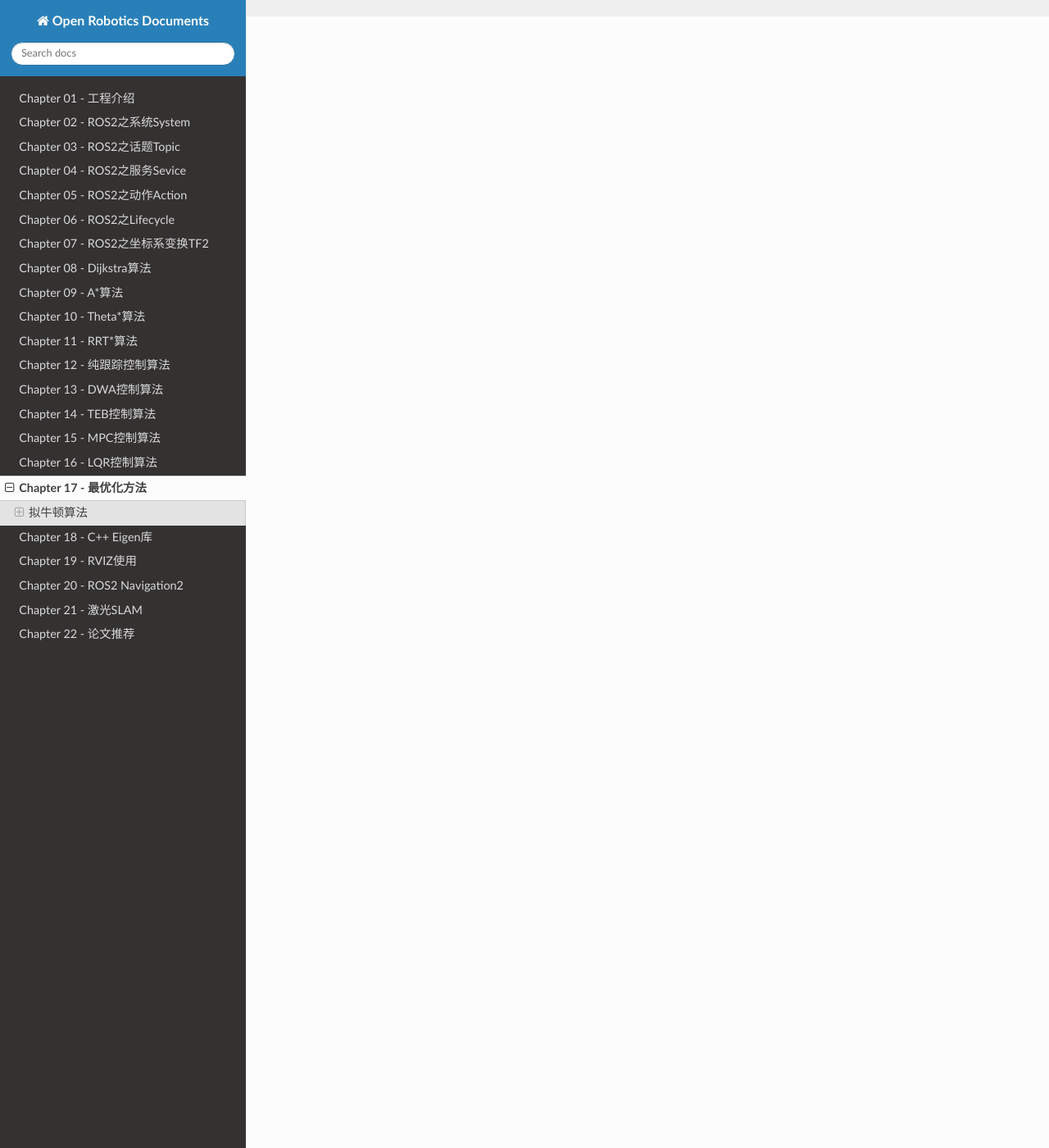
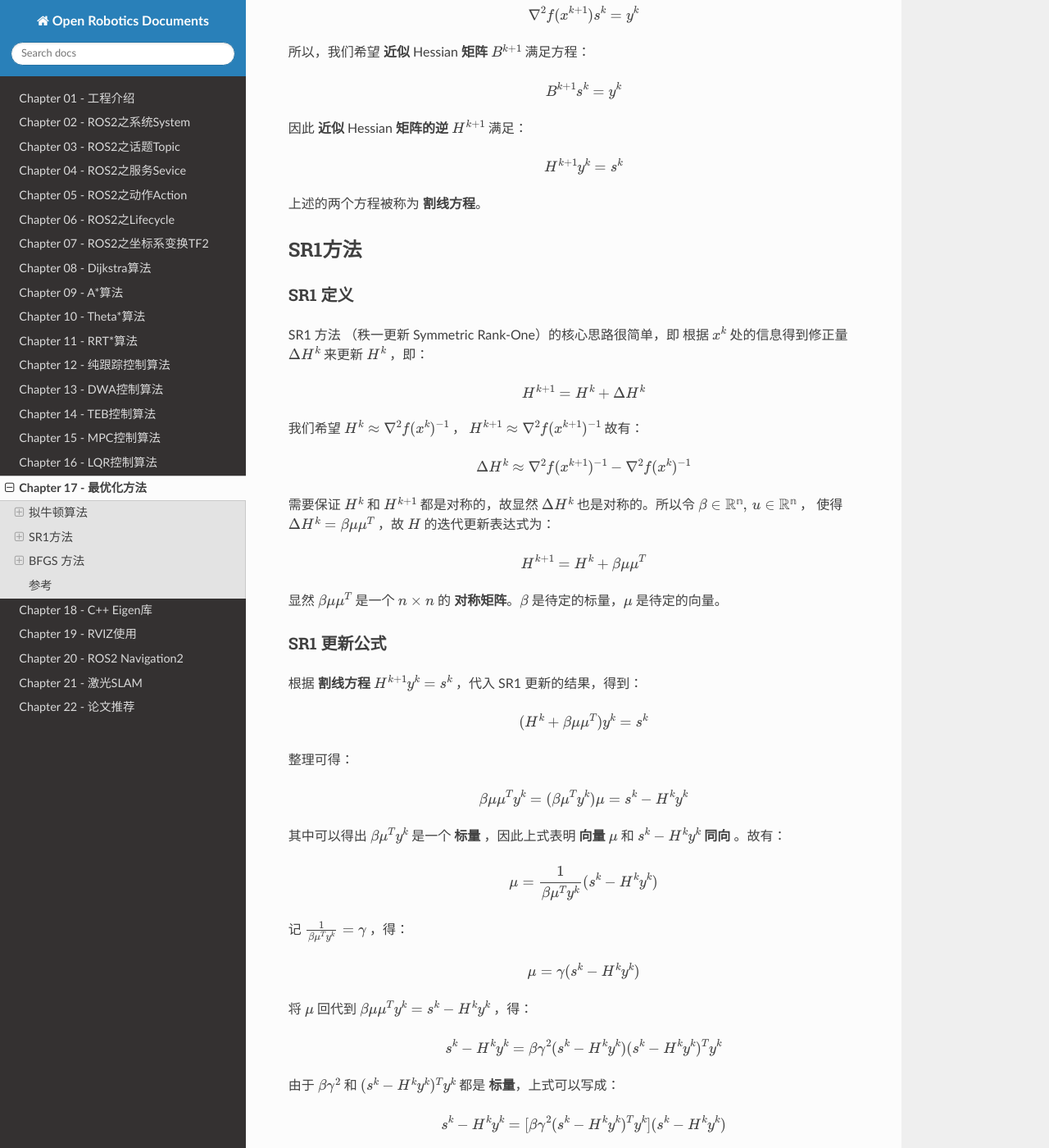
Before and after one commit to AibotBeginer/OpenRoboticsDocs, a Sphinx documentation site: the page built from source/_source/Chapter-17/optimization_method.rst, in a window 1280 px wide and 1400 px high, scrolled down 1380 px. Shown: the whole window at 82% size. Built offline with Sphinx 7.4.7 and the Read the Docs theme 2.0.0, drawn with Linux system fonts in a browser that asks for light colours; some of the changed text lies outside the part shown.

Commit message:
[Fix] 完善chapter-17
	1 完善chapter-17

Signed-off-by: duyongquan <quandy2020@126.com>

```diff
--- a/source/_source/Chapter-17/optimization_method.rst
+++ b/source/_source/Chapter-17/optimization_method.rst
@@ -47,3 +47,199 @@
 * 计算 **搜索方向** :math:`d^k = -H^k \nabla f(x^k)` ， :math:`H^k` 为当前 :math:`x^k` 处的Hessian 矩阵的近似
 * 迭代更新 :math:`x: x^{k+1} = x^{k} + d^k`
 * 更新 :math:`H: H^{k+1} = g(H^k)` 根据 :math:`x^k` 点的信息进行简单修正
+
+
+拟牛顿法 :math:`H^k` 的确定
+--------------------
+
+设 :math:`f(x)` 是二阶连续可微函数，对 :math:`\nabla f(x)` 在点 :math:`x^{k+1}` 处进行一阶泰勒近似，得：
+
+    .. math::
+
+        \nabla f(x) = \nabla f(x^{k+1}) + \nabla ^2f(x^{k+1})(x - x^{k+1}) + O(|| x - x^{k+1}||^2)
+
+令 :math:`x = x^k` ，设 :math:`s^k = x^{k+1} - x^{k}` 为 **点差**， :math:`y^k = \nabla f(x^{k+1}) - \nabla f(x^{k})` 为 **梯度差**，得：
+
+    .. math::
+
+        \nabla ^2f(x^{k+1})s^k + O(|| s^k ||^2) = y^k
+
+忽略高阶项 :math:`O(|| s^k ||^2)` ，由此可以得到：
+
+    .. math::
+
+        \nabla ^2f(x^{k+1})s^k = y^k
+
+所以，我们希望 **近似** Hessian **矩阵** :math:`B^{k+1}` 满足方程：
+
+    .. math::
+
+        B^{k+1}s^k = y^k
+
+因此 **近似** Hessian **矩阵的逆** :math:`H^{k+1}` 满足：
+
+    .. math::
+
+        H^{k+1}y^k = s^k
+
+上述的两个方程被称为 **割线方程**。
+
+
+SR1方法
+=================
+
+SR1 定义
+-----------------
+
+SR1 方法 （秩一更新 Symmetric Rank-One）的核心思路很简单，即 根据 :math:`x^k` 处的信息得到修正量 :math:`\Delta{H}^k` 来更新 :math:`{H}^k` ，即：
+
+    .. math::
+
+        H^{k+1} = H^k + \Delta{H}^k
+
+我们希望 :math:`H^k \approx  \nabla^2f(x^k)^{-1}` ， :math:`H^{k+1} \approx  \nabla^2f(x^{k+1})^{-1}` 故有：
+
+    .. math::
+
+        \Delta {H}^k \approx \nabla^2f(x^{k+1})^{-1} - \nabla^2f(x^k)^{-1}
+
+需要保证 :math:`H^k` 和 :math:`H^{k+1}` 都是对称的，故显然 :math:`\Delta {H}^k` 也是对称的。所以令 :math:`\beta \in \mathbb{R^n}, \,u \in \mathbb{R^n}` ，
+使得 :math:`\Delta {H}^k = \beta \mu \mu^T` ，故 :math:`H` 的迭代更新表达式为：
+
+    .. math::
+
+        H^{k+1} = H^k + \beta \mu \mu^T
+
+显然 :math:`\beta \mu \mu^T` 是一个 :math:`n \times n` 的 **对称矩阵**。:math:`\beta` 是待定的标量，:math:`\mu` 是待定的向量。
+
+
+SR1 更新公式
+-----------------
+
+根据 **割线方程** :math:`H^{k+1}y^k = s^k` ，代入 SR1 更新的结果，得到：
+
+    .. math::
+
+        (H^k + \beta \mu \mu ^T)y^k = s^k
+
+整理可得：
+
+    .. math::
+
+        \beta \mu \mu^T y^k = (\beta\mu^T y^k)\mu = s^k - H^ky^k
+
+其中可以得出 :math:`\beta \mu^T y^k` 是一个 **标量** ，因此上式表明 **向量** :math:`\mu` 和 :math:`s^k - H^ky^k` **同向** 。故有：
+
+    .. math::
+
+        \mu = \frac{1}{\beta \mu^T y^k}(s^k - H^ky^k)
+
+记 :math:`\frac{1}{\beta \mu^T y^k} = \gamma` ，得：
+
+    .. math::
+
+        \mu = \gamma(s^k - H^ky^k)
+
+将 :math:`\mu` 回代到 :math:`\beta \mu \mu^T y^k = s^k - H^ky^k` ，得：
+
+    .. math::
+
+        s^k -  H^ky^k= \beta \gamma^2(s^k - H^ky^k)(s^k - H^ky^k)^Ty^k
+
+由于 :math:`\beta \gamma^2` 和 :math:`(s^k - H^ky^k)^Ty^k` 都是 **标量**，上式可以写成：
+
+    .. math::
+
+        s^k -  H^ky^k = [\beta \gamma^2(s^k - H^ky^k)^Ty^k](s^k - H^ky^k)
+
+显然只有在 :math:`\beta \gamma^2(s^k - H^ky^k)^Ty^k = 1` 时，等式成立。
+
+因此，我们可以得到：
+
+    .. math::
+
+        \beta \gamma^2 = \frac{1}{(s^k - H^ky^k)^Ty^k}
+
+将上式 :math:`\beta \gamma^2` 回代到 **迭代更新表达式** :math:`H^{k+1} = H^k + \beta \mu \mu^T` ：
+
+    .. math::
+
+        \begin{aligned}
+        H^{k+1} &= H^k + \beta \mu \mu^T    \\
+                &= H^k + \beta \gamma^2(s^k - H^ky^k)(s^k - H^ky^k)^T    \\
+                &= H^k + \frac{\beta \gamma^2(s^k - H^ky^k)(s^k - H^ky^k)^T}{(s^k - H^ky^k)^Ty^k}
+        \end{aligned}
+
+记 :math:`v = s^k - H^ky^k` ，那么上述更新表达式可以化简为：
+
+    .. math::
+
+        H^{k+1} = H^{k} + \frac{vv^T}{v^Ty^k}
+
+由此得到了最终 SR1 **方法** 的 **更新公式**。
+
+
+SR1 的缺点
+-----------------
+
+* 在迭代过程中 无法保证$B^k$正定，也就是说 **搜索方向不一定下降**。而且即使 :math:`B^k` **正定**，也 **不一定保证** :math:`B^{k+1}`
+* **无法保证** :math:`v^{T}y^k` **恒大于 0**，因此也可能会导致后续的 :math:`B^{k+1}` **非正定**
+
+BFGS 方法
+=================
+
+BFGS 定义
+-----------------
+
+BFGS方法考虑的是 对 :math:`B^k` 进行秩二更新。对于拟牛顿矩阵 :math:`B^k \in \mathbb {R}^{n \times n}` ，
+设 :math:`\mu \neq 0, \nu \neq 0, \mu, \nu \in \mathbb {R}^n` 以及 :math:`a ,b \in \mathbb {R}` ，其中设定的向量和标量都是待定的，
+则有 **秩二更新表达式**：
+
+    .. math::
+
+        B^{k+1} = B^{k} + a\mu \mu^T + b\nu \nu^T
+
+显然 :math:`a\mu \mu^T` 和 :math:`b\nu \nu^T` 都是对称的。
+
+BFGS 更新公式
+-----------------
+
+根据 **割线方程** :math:`B^{k+1}s^k = y^k` ，代入 **待定参量**，得：
+
+    .. math::
+
+        B^{k+1} = (B^{k} + a\mu \mu^T + b\nu \nu^T)s^k = y^k
+
+整理可得：
+
+    .. math::
+
+        a\mu \mu^Ts^k + b\nu \nu^Ts^k = (a\mu^Ts^k)\mu + (b \nu^Ts^k)\nu  = y^k - B^ks^k
+
+可以得出 :math:`a\mu^Ts^k` 和 :math:`b \nu^Ts^k` 为 **标量**，不妨取 :math:`(a\mu^Ts^k)\mu = y^k,(b \nu^Ts^k)\nu = -B^ks^k` ，所以可以得到如下取值
+
+    .. math::
+
+        a\mu^Ts^k = a, \mu = y^k, b \nu^Ts^k = -1, \nu = B^ks^k
+
+化简可得所有 **待定参量的取值**：
+
+    .. math::
+
+        a = \frac{1}{\mu^Ts^k} = \frac{1}{(y^k)^Ts^k}   \\
+
+        b = -\frac{1}{\nu^Ts^k} = -\frac{1}{(B^ks^k)^Ts^k} = \frac{1}{(s^k)^TB^ks^k}
+
+
+将上述取值回代到 **更新表达式** :math:`B^{k+1} = B^{k} + a\mu \mu^T + b\nu \nu^T` ，得:
+
+    .. math::
+
+        B^{k+1} = B^{k} +  \frac{y^k(y^k)^T}{(y^k)^Ts^k} - \frac{B^ks^k(s^k)^TB^k}{(s^k)^TB^ks^k}
+
+参考
+=================
+
+* https://www.cnblogs.com/MAKISE004/p/17904431.html
+* https://zhuanlan.zhihu.com/p/144736223
+* https://www.cnblogs.com/MAKISE004/p/17904431.html
```
